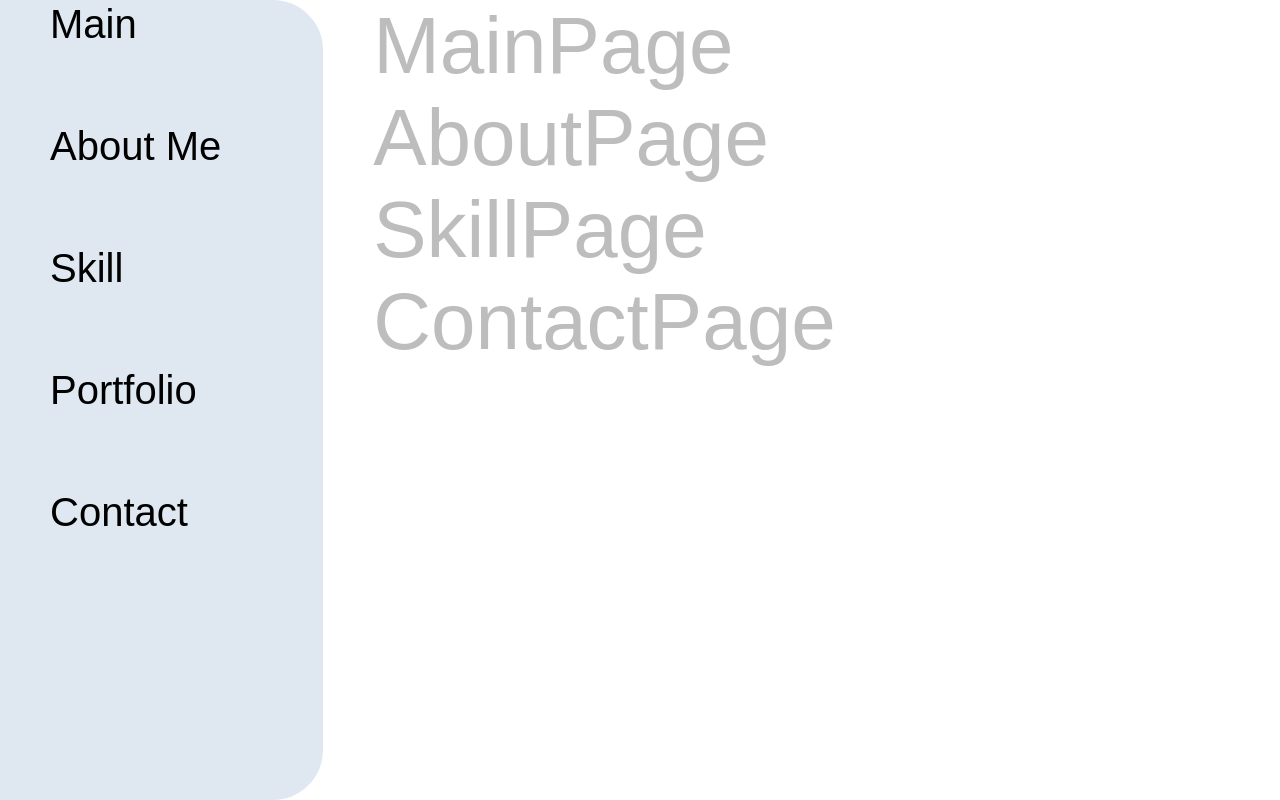
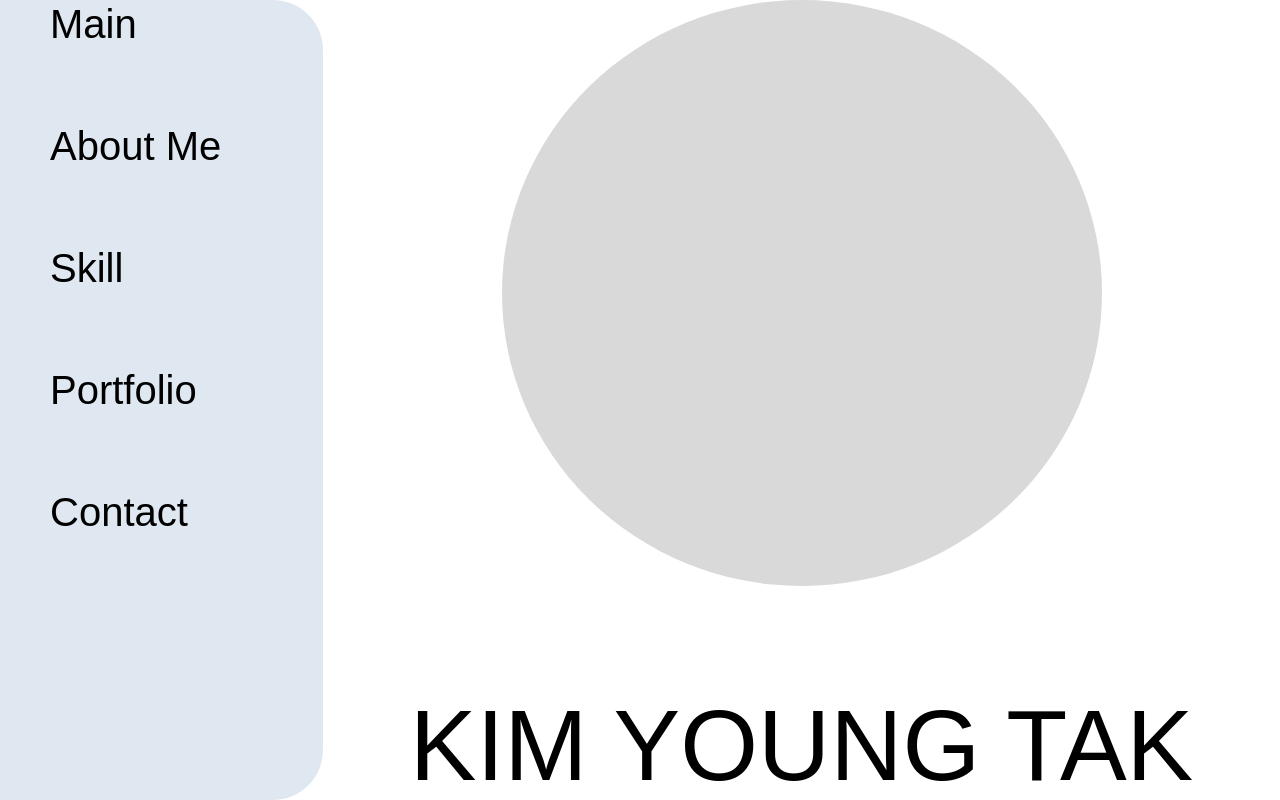
Before and after one commit to takk2/portfolio, a Next.js app: page / in a window 1280 px wide. Shown: the top 800 px of the page. Built offline with nearby package versions, Linux system fonts and the light colour scheme; a web font is replaced by a local one.

Commit message:
[Update] mainPage 작업중

```diff
--- a/src/components/main/presenter.tsx
+++ b/src/components/main/presenter.tsx
@@ -1,10 +1,11 @@
-import { PageTitle } from "../common/typography/pageTitle";
+import * as S from "./styles";
 
 const MainPresenter = () => {
   return (
-    <>
-      <PageTitle>MainPage</PageTitle>
-    </>
+    <S.Wrapper>
+      <S.AvatarWrapper></S.AvatarWrapper>
+      <S.MainCopy>KIM YOUNG TAK</S.MainCopy>
+    </S.Wrapper>
   );
 };
 
--- /dev/null
+++ b/src/components/main/styles.ts
@@ -0,0 +1,27 @@
+import theme from "@/src/common/styles/theme";
+import styled from "@emotion/styled";
+
+export const Wrapper = styled.div`
+  display: flex;
+  flex-direction: column;
+  align-items: center;
+  justify-content: center;
+  width: 100%;
+  height: 100vh;
+`;
+
+export const AvatarWrapper = styled.p`
+  width: 600px;
+  height: 600px;
+  margin: 0 auto;
+  background-color: #d9d9d9;
+  border-radius: 50%;
+`;
+
+export const MainCopy = styled.h1`
+  margin-top: 104px;
+  font-size: ${theme.fontSize.fs100};
+  font-weight: 300;
+  line-height: 110%;
+  text-align: center;
+`;
```
